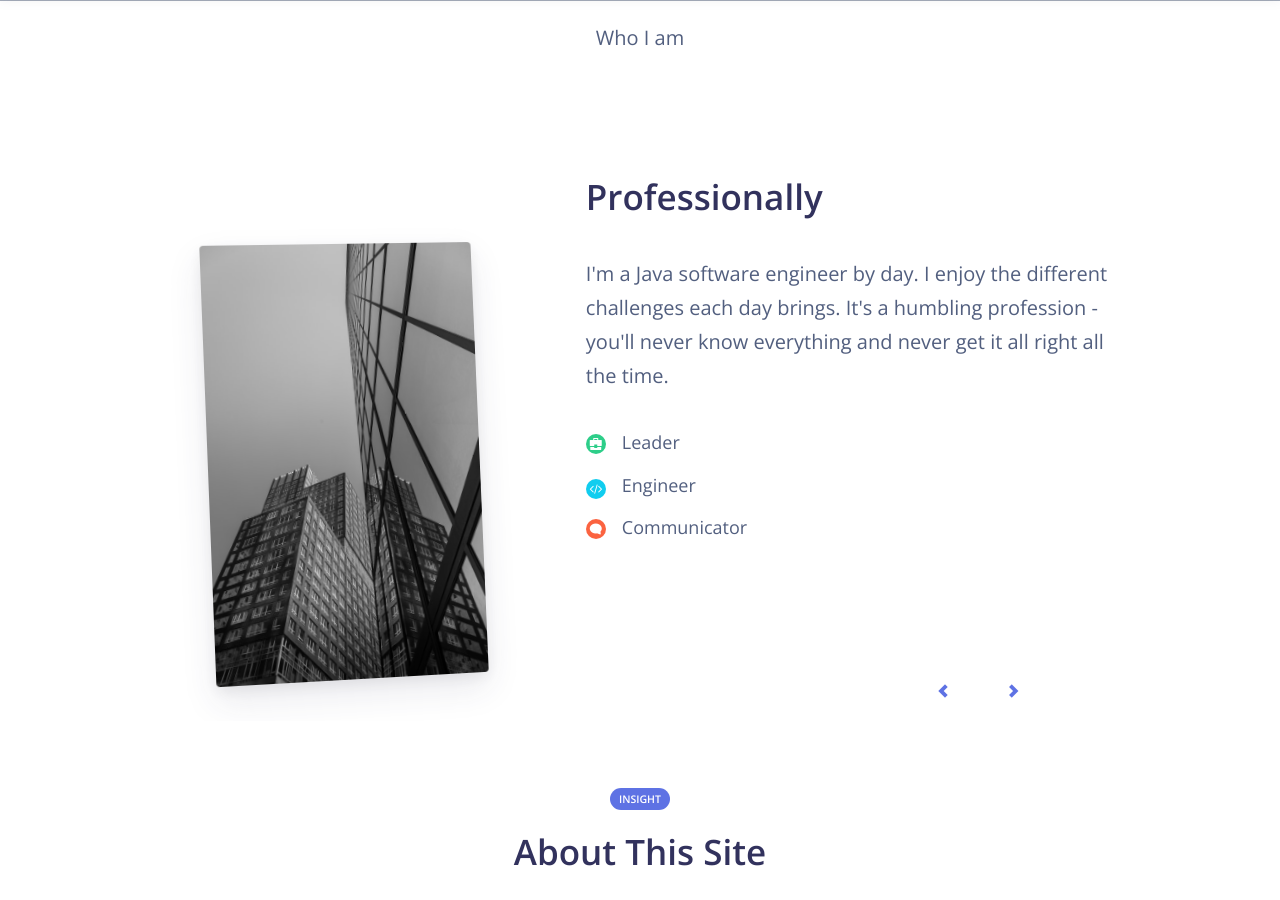
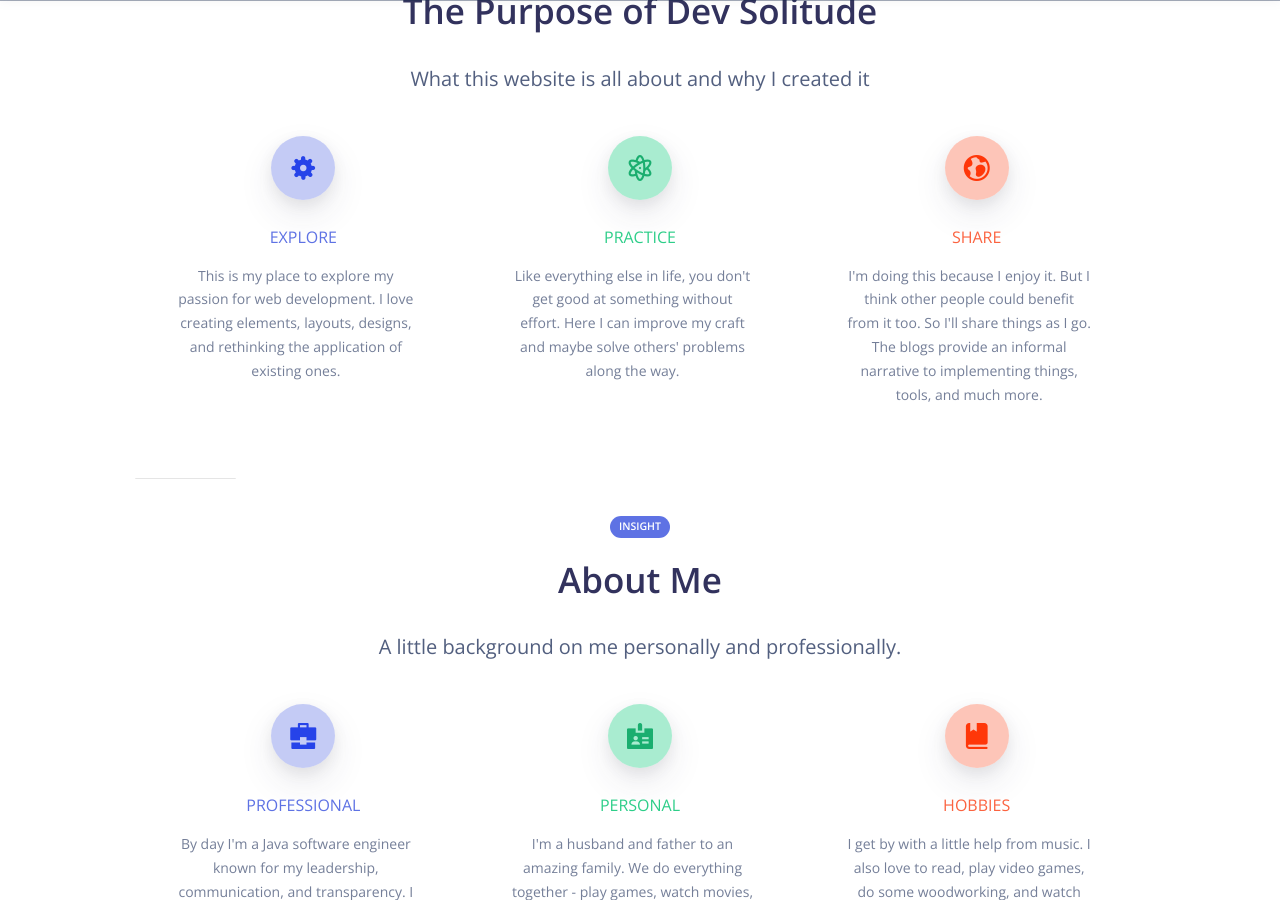
Before and after one commit to wtmadaj/DevSolitude, a Jekyll site: the page built from _pages/about.md, in a window 1280 px wide and 900 px high, scrolled down 620 px. Built offline with Jekyll 4.4.1, drawn with Linux system fonts in a browser that asks for light colours; nearby versions of some CDN libraries; some of the changed text lies outside the part shown.

Commit message:
Updated about page with new html doc, pulling elements from feature-1

```diff
--- /dev/null
+++ b/_includes/components/features/about.html
@@ -0,0 +1,110 @@
+<!--The custom HTMl for the about page -->
+
+<!--
+--------------------------------------------------------------------------------
+About the site
+--------------------------------------------------------------------------------
+-->
+<div class="container">
+  <div class="row">
+    <div class="col-md-8 mx-auto text-center">
+      <span class="badge badge-primary badge-pill mb-3">Insight</span>
+      <h3 class="display-3">The Purpose of Dev Solitude</h3>
+      <p class="lead">What this website is all about and why I created it</p>
+    </div>
+  </div>
+  <div class="row">
+    <div class="col-md-4">
+      <div class="info">
+        <div class="icon icon-lg icon-shape icon-shape-primary shadow rounded-circle">
+          <i class="ni ni-settings-gear-65"></i>
+        </div>
+        <h6 class="info-title text-uppercase text-primary">Explore</h6>
+        <p class="description opacity-8">This is my place to explore my passion for web development. I love creating elements, layouts, designs, and rethinking the application of existing ones.</p>
+        <!--<a href="javascript:;" class="text-primary">More about us-->
+        <!--  <i class="ni ni-bold-right text-primary"></i>-->
+        <!--</a>-->
+      </div>
+    </div>
+    <div class="col-md-4">
+      <div class="info">
+        <div class="icon icon-lg icon-shape icon-shape-success shadow rounded-circle">
+          <i class="ni ni-atom"></i>
+        </div>
+        <h6 class="info-title text-uppercase text-success">Practice</h6>
+        <p class="description opacity-8">Like everything else in life, you don't get good at something without effort. Here I can improve my craft and maybe solve others' problems along the way.</p>
+        <!--<a href="javascript:;" class="text-primary">Learn about our products-->
+        <!--  <i class="ni ni-bold-right text-primary"></i>-->
+        <!--</a>-->
+      </div>
+    </div>
+    <div class="col-md-4">
+      <div class="info">
+        <div class="icon icon-lg icon-shape icon-shape-warning shadow rounded-circle">
+          <i class="ni ni-world"></i>
+        </div>
+        <h6 class="info-title text-uppercase text-warning">Share</h6>
+        <p class="description opacity-8">I'm doing this because I enjoy it. But I think other people could benefit from it too. So I'll share things as I go. The blogs provide an informal narrative to
+          implementing things, tools, and much more.</p>
+        <!--<a href="javascript:;" class="text-primary">Check our documentation-->
+        <!--  <i class="ni ni-bold-right text-primary"></i>-->
+        <!--</a>-->
+      </div>
+    </div>
+  </div>
+</div>
+
+<hr>
+
+<!--
+--------------------------------------------------------------------------------
+About me
+--------------------------------------------------------------------------------
+-->
+<div class="container">
+  <div class="row">
+    <div class="col-md-8 mx-auto text-center">
+      <span class="badge badge-primary badge-pill mb-3">Insight</span>
+      <h3 class="display-3">About Me</h3>
+      <p class="lead">A little background on me personally and professionally.</p>
+    </div>
+  </div>
+  <div class="row">
+    <div class="col-md-4">
+      <div class="info">
+        <div class="icon icon-lg icon-shape icon-shape-primary shadow rounded-circle">
+          <i class="ni ni-briefcase-24"></i>
+        </div>
+        <h6 class="info-title text-uppercase text-primary">Professional</h6>
+        <p class="description opacity-8">By day I'm a Java software engineer known for my leadership, communication, and transparency. I get involved and am a team player.</p>
+        <!--<a href="javascript:;" class="text-primary">More about us-->
+        <!--  <i class="ni ni-bold-right text-primary"></i>-->
+        <!--</a>-->
+      </div>
+    </div>
+    <div class="col-md-4">
+      <div class="info">
+        <div class="icon icon-lg icon-shape icon-shape-success shadow rounded-circle">
+          <i class="ni ni-badge"></i>
+        </div>
+        <h6 class="info-title text-uppercase text-success">Personal</h6>
+        <p class="description opacity-8">I'm a husband and father to an amazing family. We do everything together - play games, watch movies, shop, and just enjoy life.</p>
+        <!--<a href="javascript:;" class="text-primary">Learn about our products-->
+        <!--  <i class="ni ni-bold-right text-primary"></i>-->
+        <!--</a>-->
+      </div>
+    </div>
+    <div class="col-md-4">
+      <div class="info">
+        <div class="icon icon-lg icon-shape icon-shape-warning shadow rounded-circle">
+          <i class="ni ni-book-bookmark"></i>
+        </div>
+        <h6 class="info-title text-uppercase text-warning">Hobbies</h6>
+        <p class="description opacity-8">I get by with a little help from music. I also love to read, play video games, do some woodworking, and watch movies.</p>
+        <!--<a href="javascript:;" class="text-primary">Check our documentation-->
+        <!--  <i class="ni ni-bold-right text-primary"></i>-->
+        <!--</a>-->
+      </div>
+    </div>
+  </div>
+</div>
--- a/_includes/components/features/feature-1.html
+++ b/_includes/components/features/feature-1.html
@@ -3,7 +3,7 @@
       <div class="row">
         <div class="col-md-8 mx-auto text-center">
           <span class="badge badge-primary badge-pill mb-3">Insight</span>
-          <h3 class="display-3">About This Site</h3>
+          <h3 class="display-3">The Purpose of Dev Solitude</h3>
           <p class="lead">What this website is all about and why I created it</p>
         </div>
       </div>
@@ -13,11 +13,11 @@
             <div class="icon icon-lg icon-shape icon-shape-primary shadow rounded-circle">
               <i class="ni ni-settings-gear-65"></i>
             </div>
-            <h6 class="info-title text-uppercase text-primary">Social Conversations</h6>
-            <p class="description opacity-8">We get insulted by others, lose trust for those others. We get back stabbed by friends. It becomes harder for us to give others a hand.</p>
-            <a href="javascript:;" class="text-primary">More about us
-              <i class="ni ni-bold-right text-primary"></i>
-            </a>
+            <h6 class="info-title text-uppercase text-primary">Explore</h6>
+            <p class="description opacity-8">This is my place to explore my passion for web development. I love creating elements, layouts, designs, and rethinking the application of existing ones.</p>
+            <!--<a href="javascript:;" class="text-primary">More about us-->
+            <!--  <i class="ni ni-bold-right text-primary"></i>-->
+            <!--</a>-->
           </div>
         </div>
         <div class="col-md-4">
@@ -25,11 +25,11 @@
             <div class="icon icon-lg icon-shape icon-shape-success shadow rounded-circle">
               <i class="ni ni-atom"></i>
             </div>
-            <h6 class="info-title text-uppercase text-success">Analyze Performance</h6>
-            <p class="description opacity-8">Don't get your heart broken by people we love, even that we give them all we have. Then we lose family over time. As we live, our hearts turn colder.</p>
-            <a href="javascript:;" class="text-primary">Learn about our products
-              <i class="ni ni-bold-right text-primary"></i>
-            </a>
+            <h6 class="info-title text-uppercase text-success">Practice</h6>
+            <p class="description opacity-8">Like everything else in life, you don't get good at something without effort. Here I can improve my craft and maybe solve others' problems along the way.</p>
+            <!--<a href="javascript:;" class="text-primary">Learn about our products-->
+            <!--  <i class="ni ni-bold-right text-primary"></i>-->
+            <!--</a>-->
           </div>
         </div>
         <div class="col-md-4">
@@ -37,11 +37,12 @@
             <div class="icon icon-lg icon-shape icon-shape-warning shadow rounded-circle">
               <i class="ni ni-world"></i>
             </div>
-            <h6 class="info-title text-uppercase text-warning">Measure Conversions</h6>
-            <p class="description opacity-8">What else could rust the heart more over time? Blackgold. The time is now for it to be okay to be great. or being a bright color. For standing out.</p>
-            <a href="javascript:;" class="text-primary">Check our documentation
-              <i class="ni ni-bold-right text-primary"></i>
-            </a>
+            <h6 class="info-title text-uppercase text-warning">Share</h6>
+            <p class="description opacity-8">I'm doing this because I enjoy it. But I think other people could benefit from it too. So I'll share things as I go. The blogs provide an informal narrative to
+            implementing things, tools, and much more.</p>
+            <!--<a href="javascript:;" class="text-primary">Check our documentation-->
+            <!--  <i class="ni ni-bold-right text-primary"></i>-->
+            <!--</a>-->
           </div>
         </div>
       </div>
--- a/_includes/components/features/feature-3.html
+++ b/_includes/components/features/feature-3.html
@@ -2,8 +2,8 @@
   <div class="container">
     <div class="row text-center justify-content-center">
       <div class="col-lg-8">
-        <h3 class="display-3 text-white">Build something great<span class="text-success"> with our products</span></h3>
-        <p class="lead text-white">We’re constantly trying to express ourselves and actualize our dreams. If you have the opportunity to play this game of life you need to appreciate every moment.</p>
+        <h3 class="display-3 text-white">A little about me<span class="text-success"> and this site</span></h3>
+        <p class="lead text-white">Sometimes it helps to know who's creating content and why they're doing it.</p>
       </div>
     </div>
     <div class="row row-grid mt-5">
--- a/_pages/about.md
+++ b/_pages/about.md
@@ -5,19 +5,17 @@ description: Information about the Dev Solitude site and the owner.
 featured_image: /assets/img/brand/Contact.svg
 ---
 
-{% include components/teams/team-carousel-1.html %}
+{% include components/features/about.html %}
 
-
-{% include components/features/feature-1.html %}
-
----
-### Acknowledgements
-Site powered by Jekyll with Argon
-
+<br>
 <br>
 
 ---
-#### Photo Credits
+#### Acknowledgements
+Site powered by Jekyll with Argon
+
 Skyscraper photo by [John Thomas on Unsplash](https://unsplash.com/photos/xdRRZq6miGw?utm_source=unsplash&utm_medium=referral&utm_content=creditShareLink)
 
 House photo by [Birgit Loit on Unsplash](https://unsplash.com/photos/CnXVHyO1GGA?utm_source=unsplash&utm_medium=referral&utm_content=creditShareLink)
+
+*All opinions are my own.*
```
